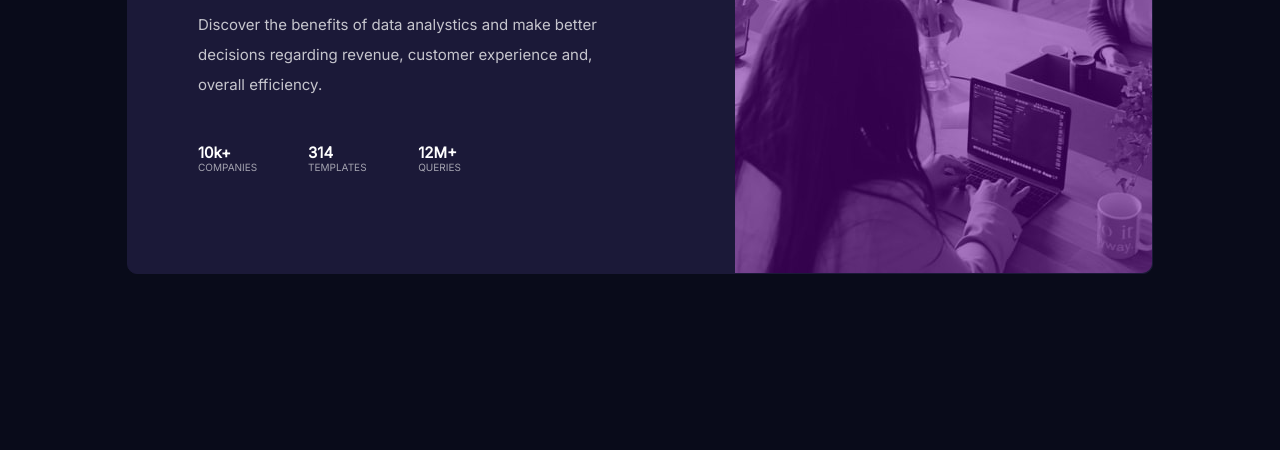
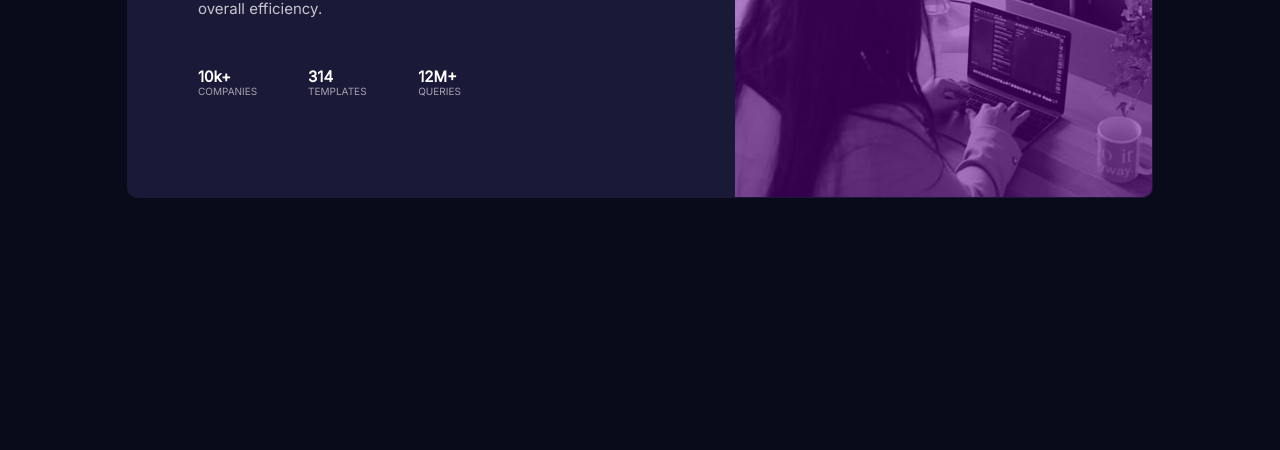
Before and after one commit to KptCnyt/statsPreviewCard, a plain HTML site: page index.html in a window 1280 px wide. Shown: the part 350-800 px from the top of the page. Drawn offline with Linux system fonts and the light colour scheme.

Commit message:
final changes

```diff
--- a/statspreview.css
+++ b/statspreview.css
@@ -1,10 +1,13 @@
 body {
     margin: 0;
+    background-color: hsl(233, 47%, 7%);
+    width: 100%;
+    height: 100%;
+
 }
 #background {
-    background-color: hsl(233, 47%, 7%);
+    padding-top: 100px;
     width: 100%;
-    height: 800px;
     display: flex;
     justify-content: center;
     align-items: center;
```
